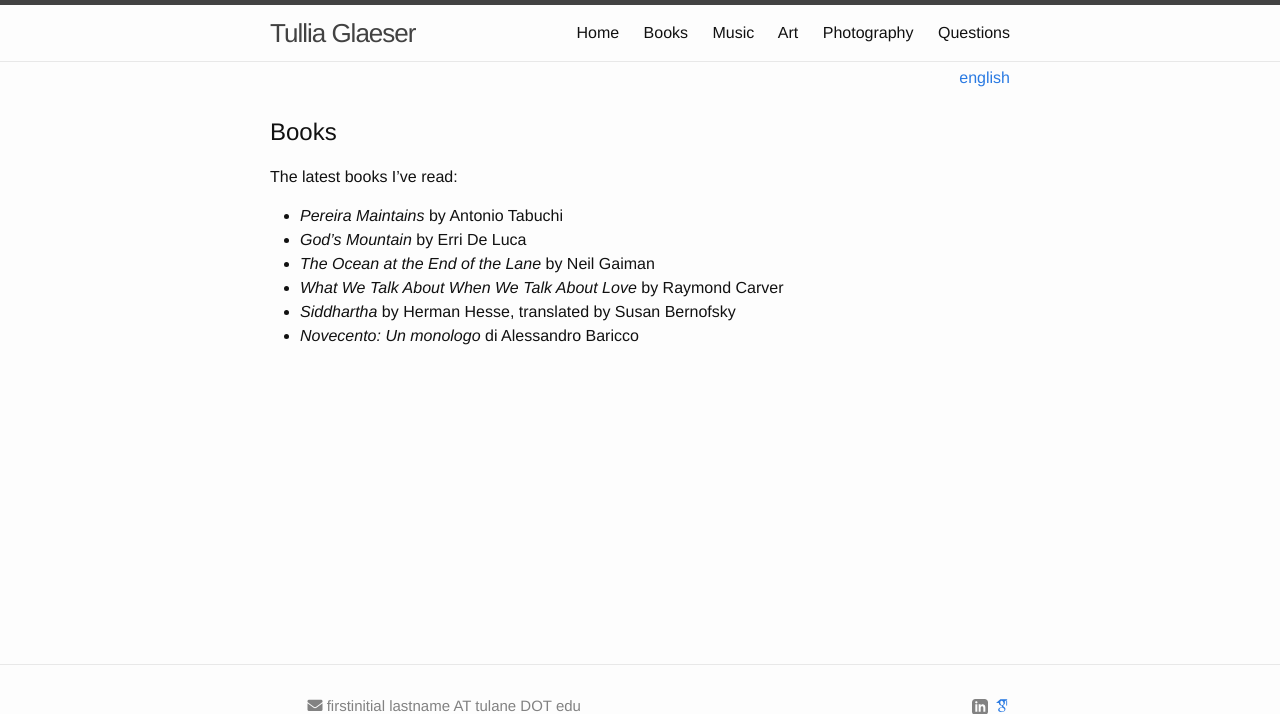
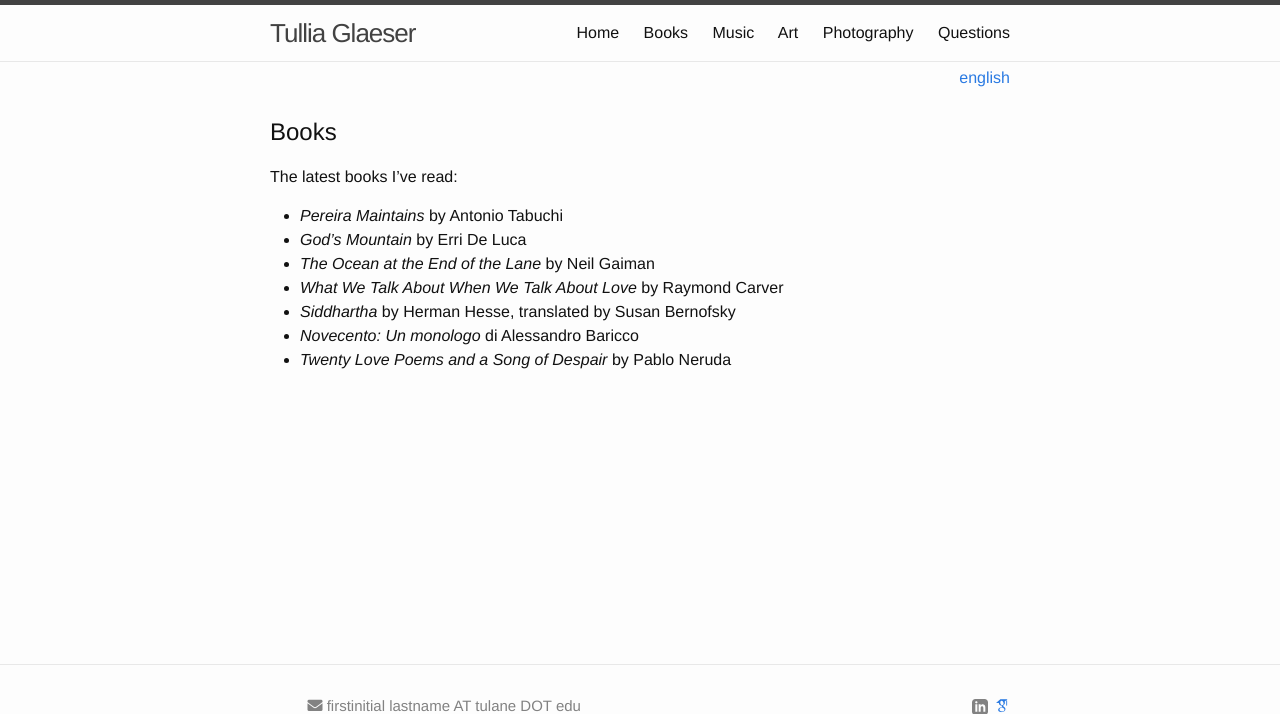
Before and after one commit to tamglaeser/tamglaeser.github.io, a Jekyll site: the page built from books.md, in a window 1280 px wide, cut to the strip 0-714 px from the top of the page. Built offline with Jekyll 4.4.1, drawn with Linux system fonts in a browser that asks for light colours; nearby versions of some CDN libraries; some web fonts are replaced.

Commit message:
added Neruda

```diff
--- a/books.md
+++ b/books.md
@@ -16,3 +16,4 @@
 - _What We Talk About When We Talk About Love_ by Raymond Carver
 - _Siddhartha_ by Herman Hesse, translated by Susan Bernofsky
 - _Novecento: Un monologo_ di Alessandro Baricco
+- _Twenty Love Poems and a Song of Despair_ by Pablo Neruda
```
